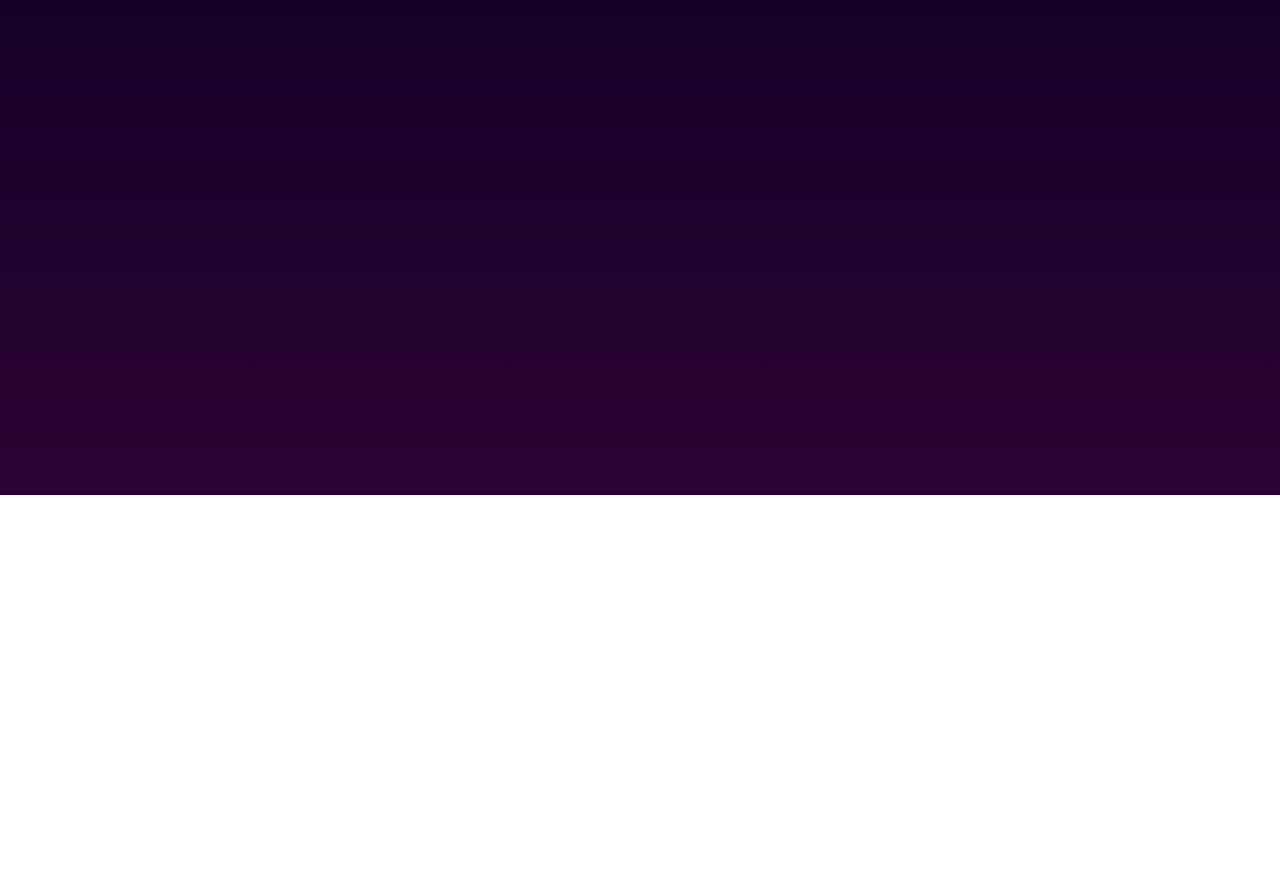
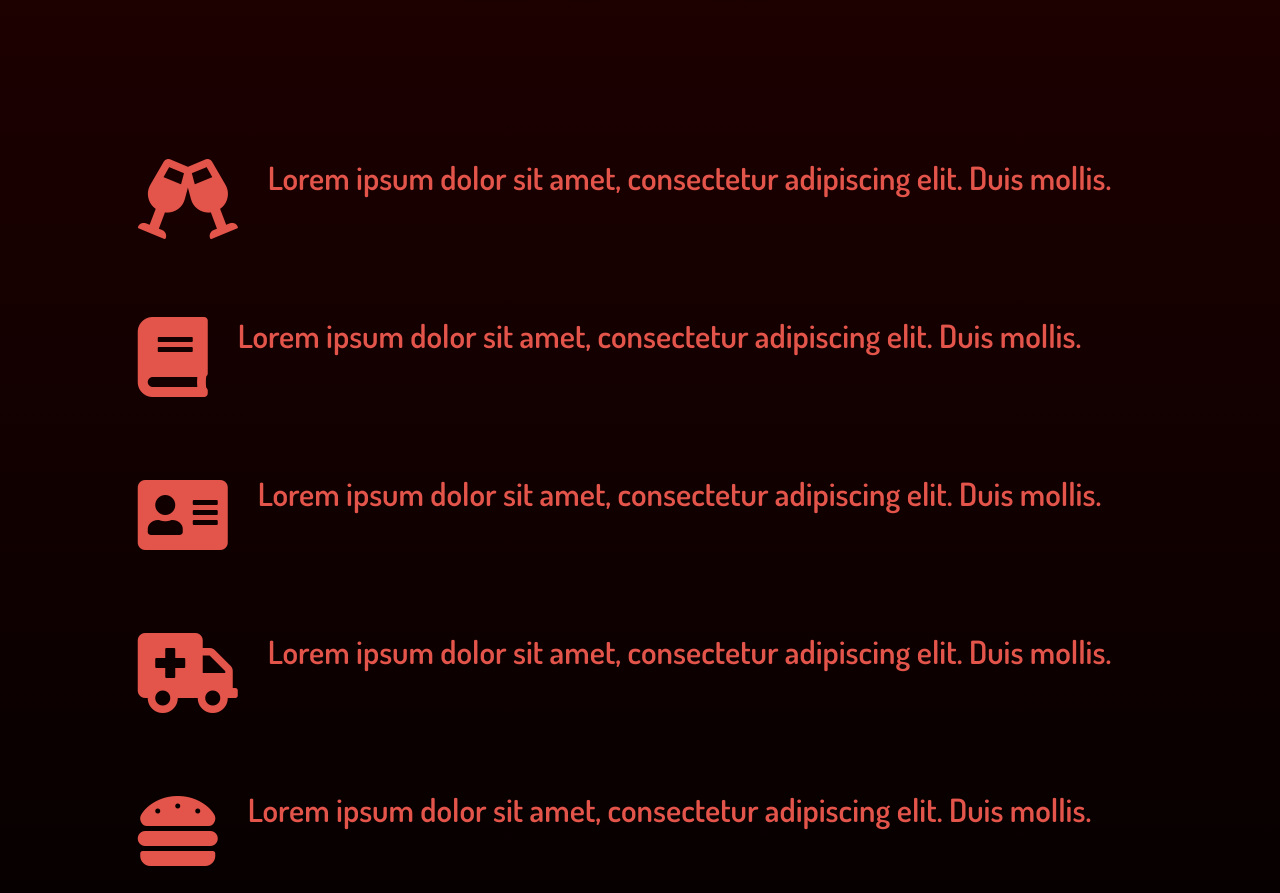
Before and after one commit to plaidbait91/VM-2021, a website built with Parcel: page src/index.html in a window 1280 px wide. Shown: the part 305-1198 px from the top of the page. Before the commit the page ends 800 px from the top, so only its background shows below. Built offline with nearby package versions, Linux system fonts and the light colour scheme.

Commit message:
Added cyberpunk theme for prompts

```diff
--- a/src/index.html
+++ b/src/index.html
@@ -1,15 +1,18 @@
 <!DOCTYPE html>
 <html lang="en">
+
 <head>
     <meta charset="UTF-8">
     <meta http-equiv="X-UA-Compatible" content="IE=edge">
     <meta name="viewport" content="width=device-width, initial-scale=1.0">
     <title>Document</title>
-    <link rel="stylesheet" href="https://pro.fontawesome.com/releases/v5.10.0/css/all.css" integrity="sha384-AYmEC3Yw5cVb3ZcuHtOA93w35dYTsvhLPVnYs9eStHfGJvOvKxVfELGroGkvsg+p" crossorigin="anonymous"/>
+    <link rel="stylesheet" href="https://pro.fontawesome.com/releases/v5.10.0/css/all.css"
+        integrity="sha384-AYmEC3Yw5cVb3ZcuHtOA93w35dYTsvhLPVnYs9eStHfGJvOvKxVfELGroGkvsg+p" crossorigin="anonymous" />
     <link rel="stylesheet" href="./scss/main.scss">
     <link rel="preconnect" href="https://fonts.gstatic.com">
     <link href="https://fonts.googleapis.com/css2?family=Dosis:wght@600&display=swap" rel="stylesheet">
 </head>
+
 <body>
 
 
@@ -30,7 +33,40 @@
         </section>
 
         <section>
-            <!-- EVENTS -->
+            <div class="container">
+                <div class="row">
+                    <div class="col-sm-12 col-lg-12">
+                        <div class="prompt">
+                            <i class="fas fa-glass-cheers"></i>
+                            <h1>Lorem ipsum dolor sit amet, consectetur adipiscing elit. Duis mollis.</h1>
+                        </div>
+                    </div>
+                    <div class="col-sm-12 col-lg-12">
+                        <div class="prompt">
+                            <i class="fas fa-book"></i>
+                            <h1>Lorem ipsum dolor sit amet, consectetur adipiscing elit. Duis mollis.</h1>
+                        </div>
+                    </div>
+                    <div class="col-sm-12 col-lg-12">
+                        <div class="prompt">
+                            <i class="fas fa-address-card"></i>
+                            <h1>Lorem ipsum dolor sit amet, consectetur adipiscing elit. Duis mollis.</h1>
+                        </div>
+                    </div>
+                    <div class="col-sm-12 col-lg-12">
+                        <div class="prompt">
+                            <i class="fas fa-ambulance"></i>
+                            <h1>Lorem ipsum dolor sit amet, consectetur adipiscing elit. Duis mollis.</h1>
+                        </div>
+                    </div>
+                    <div class="col-sm-12">
+                        <div class="prompt">
+                            <i class="fas fa-hamburger"></i>
+                            <h1>Lorem ipsum dolor sit amet, consectetur adipiscing elit. Duis mollis.</h1>
+                        </div>
+                    </div>
+                </div>
+            </div>
         </section>
 
         <section>
@@ -48,4 +84,5 @@
     <script src="./js/index.js"></script>
 
 </body>
+
 </html>
--- a/src/scss/_style.scss
+++ b/src/scss/_style.scss
@@ -1,7 +1,13 @@
-html,
+html {
+    height: 100%;
+}
 body {
-	height: 100%;
-	background-image: linear-gradient(-180deg, #050024, #2c0233);
+
+    min-height: 100%;
+}
+
+main {
+    background-image: linear-gradient(-180deg, #220000, #070000);
 }
 
 #navbar-container {
@@ -89,3 +95,36 @@ body {
     color: #fff;
     font-family: "Dosis", Helvetica, Arial, sans-serif;
 }
+
+.prompt {
+    transition: all 0.3s ease;
+    padding: 5%;
+    h1 {
+        // text-shadow: 3px 5px 25px #64ccec;
+        color: #e3544a;
+        font-family: "Dosis", Helvetica, Arial, sans-serif;
+        font-size: 2rem;
+    }
+
+    p {
+        color: #fff;
+    }
+
+    i {
+        color: #e3544a;
+        float: left;
+        font-size: 5rem;
+        margin-right: 30px;
+    }
+}
+
+.prompt:hover {
+    background-color: rgba($color: #000000, $alpha: 0.5);
+    padding: 6% 5%;
+
+    h1, i {
+        color: #00e3ef;
+    }
+
+    border: 2px solid #00e3ef;
+}
```
Lines whose indentation alone changed are shown as unchanged.
